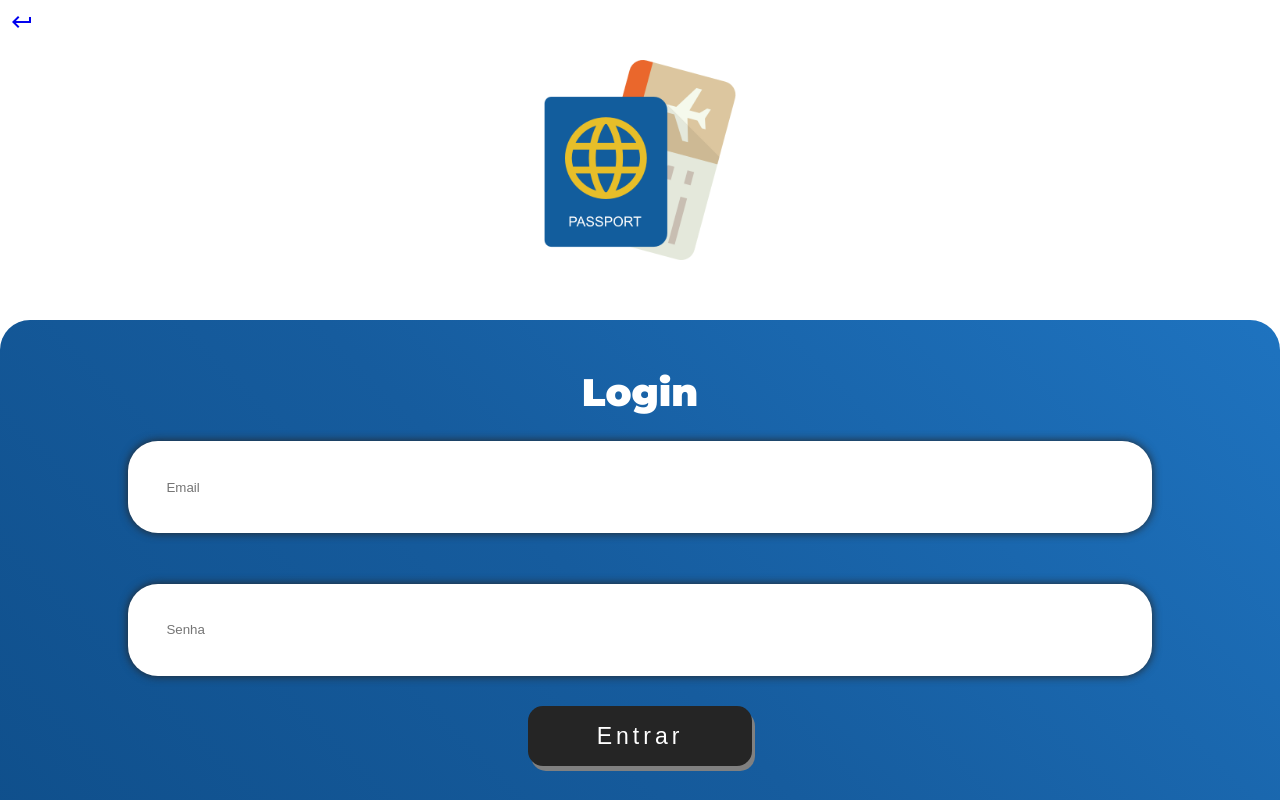
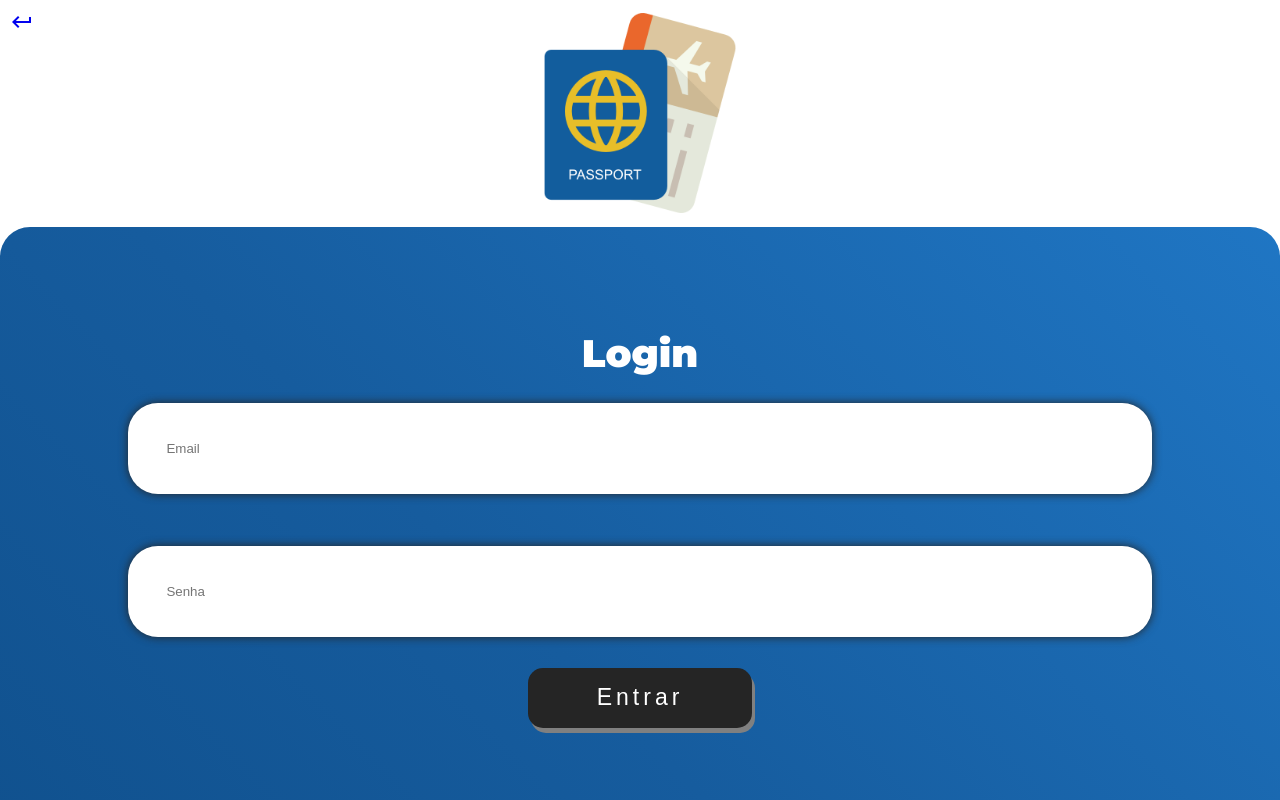
Before and after one commit to LucasFelinto/gama-challenger, an Angular app: page /login in a window 1280 px wide. Built offline with nearby package versions, Linux system fonts and the light colour scheme.

Commit message:
Altered login.component.css

```diff
--- a/src/app/pages/login/login.component.css
+++ b/src/app/pages/login/login.component.css
@@ -22,12 +22,19 @@
   animation: movingFormUp 1s;
 }
 
+@media (min-width: 640px) {
+  .form-area {
+    height: 100%;
+  }
+}
+
 .form-area .title-signUp {
   font-size: max(30px, 3vw);
   color: white;
   font-weight: 700;
   text-align: center;
   animation: movingUp 1s;
+  margin-top: 16px;
 }
 
 .form-area .form {
```
